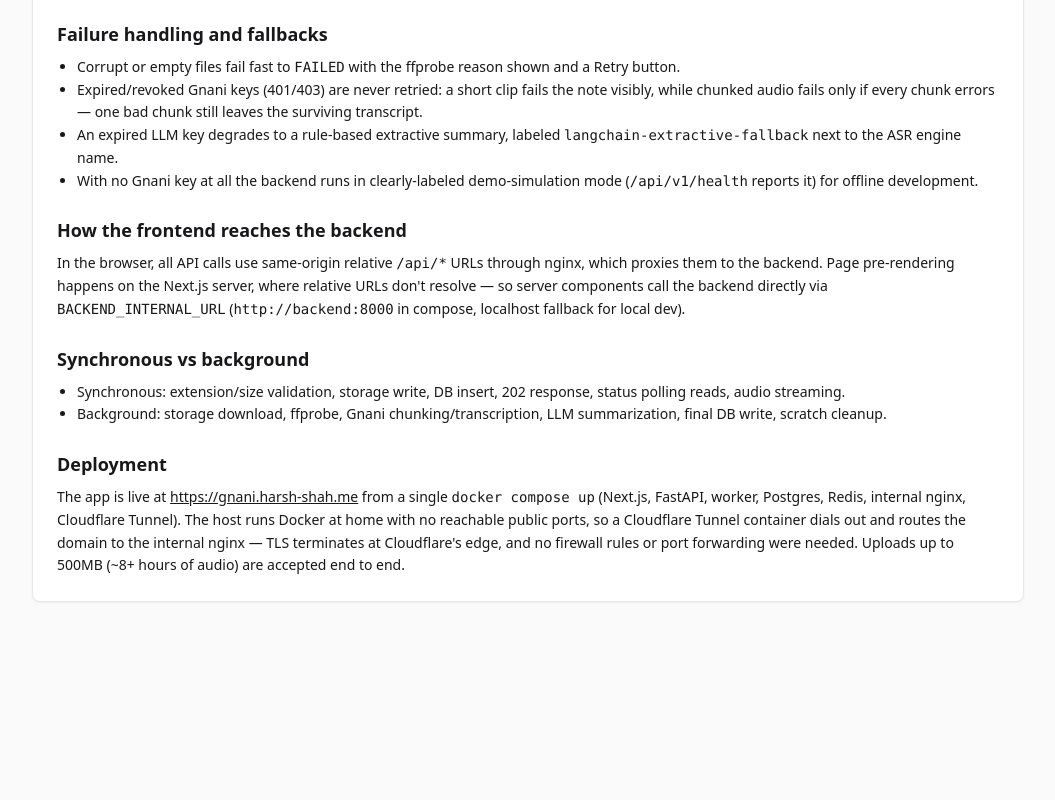
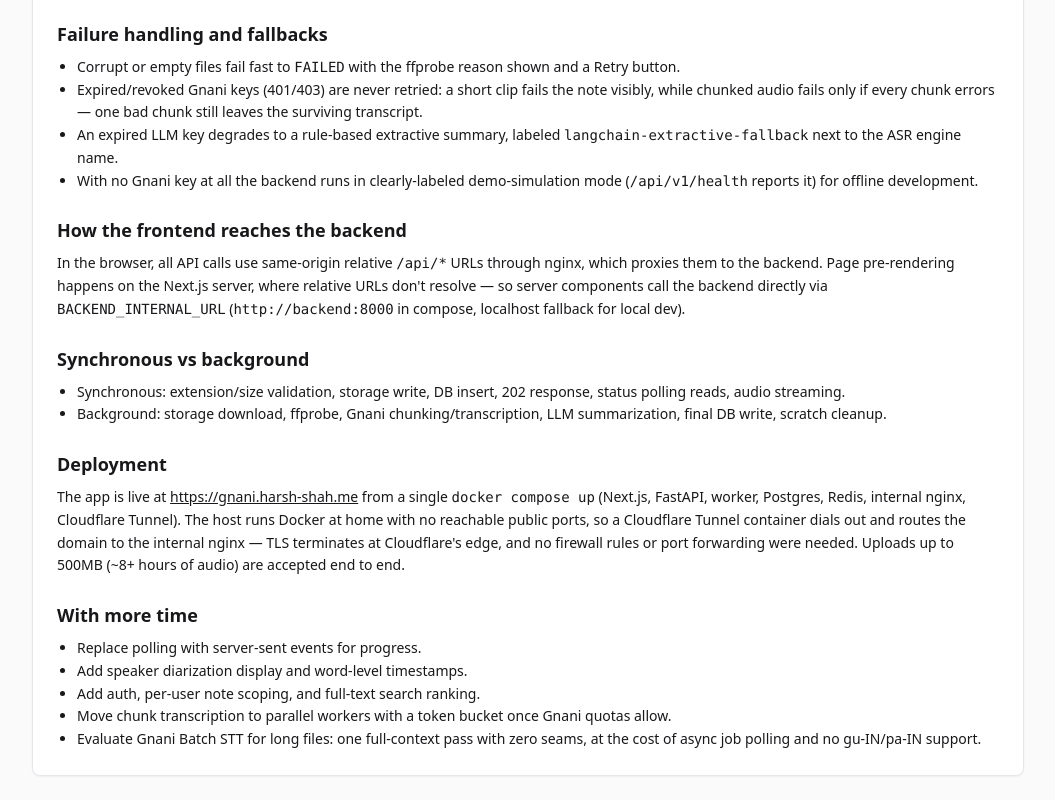
Before and after one commit to Enky-yy/gnani-home-assessment, a Next.js app in the folder frontend/: page /architecture in a window 1280 px wide. Shown: the part 816-1616 px from the top of the page, without its empty margins (112-1167 px from the left). Before the commit the page ends 1442 px from the top, so only its background shows below. Built offline with nearby package versions, Linux system fonts and the light colour scheme.

Commit message:
Revert "docs: drop 'with more time' from in-app architecture page"
This reverts commit 94f6bb590dd45e935f5baae69e870c793db03458.

```diff
--- a/frontend/app/architecture/page.tsx
+++ b/frontend/app/architecture/page.tsx
@@ -99,6 +99,16 @@
         </p>
       </section>
 
+      <section className="grid gap-2 text-sm leading-relaxed">
+        <h2 className="text-lg font-semibold">With more time</h2>
+        <ul className="list-disc pl-5">
+          <li>Replace polling with server-sent events for progress.</li>
+          <li>Add speaker diarization display and word-level timestamps.</li>
+          <li>Add auth, per-user note scoping, and full-text search ranking.</li>
+          <li>Move chunk transcription to parallel workers with a token bucket once Gnani quotas allow.</li>
+          <li>Evaluate Gnani Batch STT for long files: one full-context pass with zero seams, at the cost of async job polling and no gu-IN/pa-IN support.</li>
+        </ul>
+      </section>
     </article>
   );
 }
```
